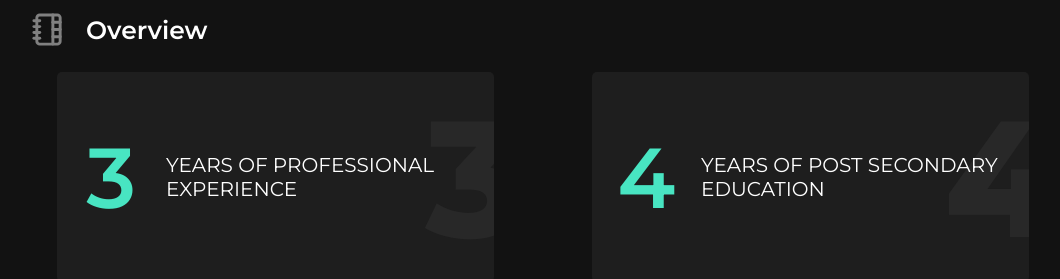
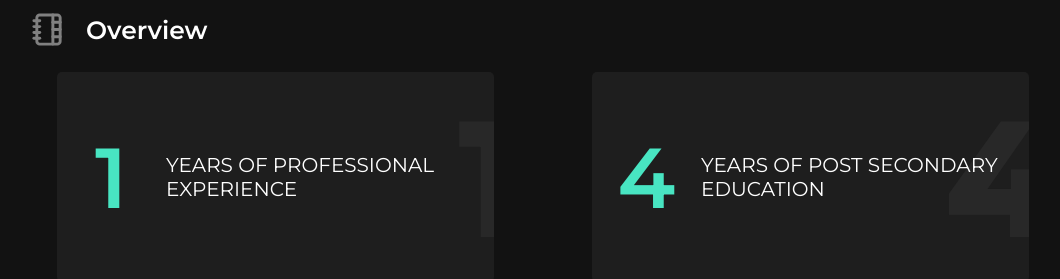
Before and after one commit to sparshyadav/Personal-Portfolio, a React (Vite) app: page / in a window 1280 px wide. Shown: the part 840-1119 px from the top of the page, without its empty margins (97-1157 px from the left). Built offline with nearby package versions, Linux system fonts and the light colour scheme.

Commit message:
[Sparsh] Refator: Overview Updated

```diff
--- a/src/components/Overview/Overview.tsx
+++ b/src/components/Overview/Overview.tsx
@@ -12,9 +12,9 @@ function Overview() {
                 <div className='overview-lower-container'>
                     <div className='overview-lower-center-container'>
                         <div className='overview-card'>
-                            <div className='overview-card-number'>3</div>
+                            <div className='overview-card-number'>1</div>
                             <div className='overview-card-text'>YEARS OF PROFESSIONAL EXPERIENCE</div>
-                            <div className='overview-opacity'>3</div>
+                            <div className='overview-opacity'>1</div>
                         </div>
                         <div className='overview-card'>
                             <div className='overview-card-number'>4</div>
```
